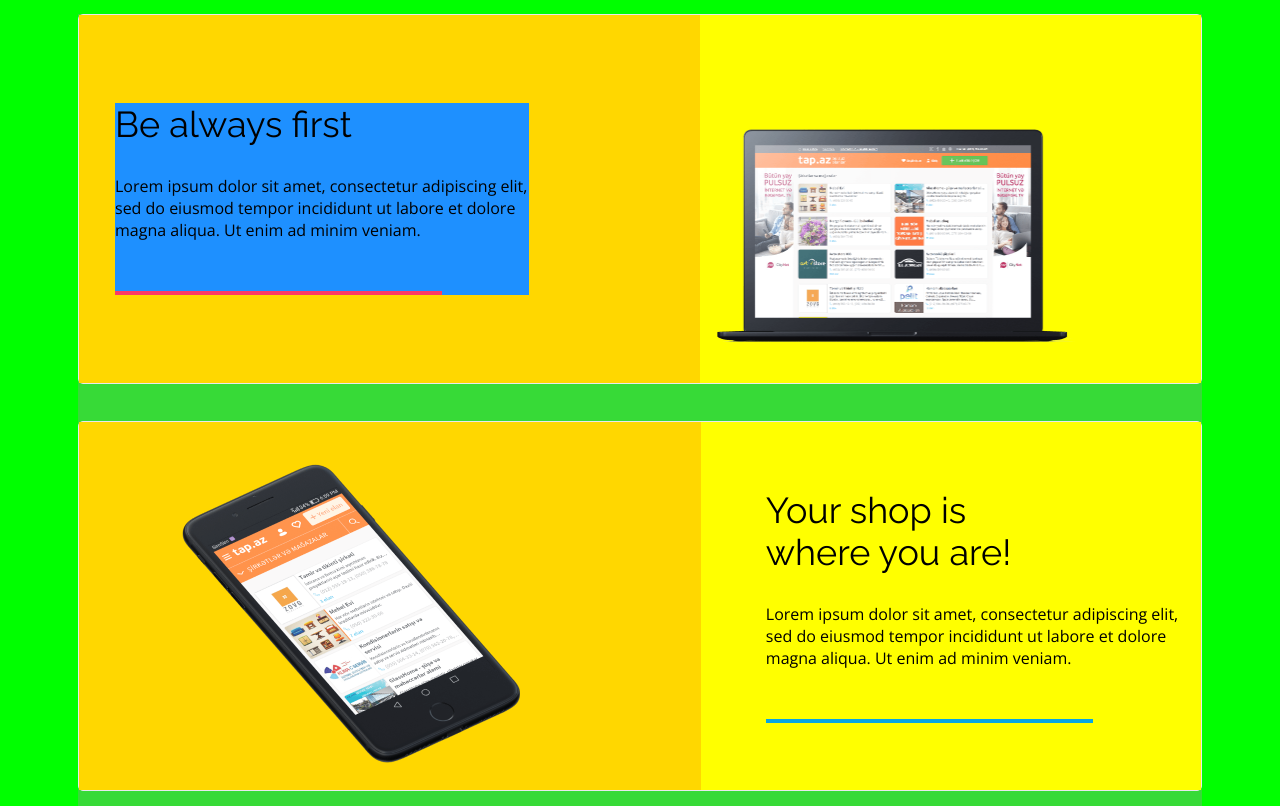
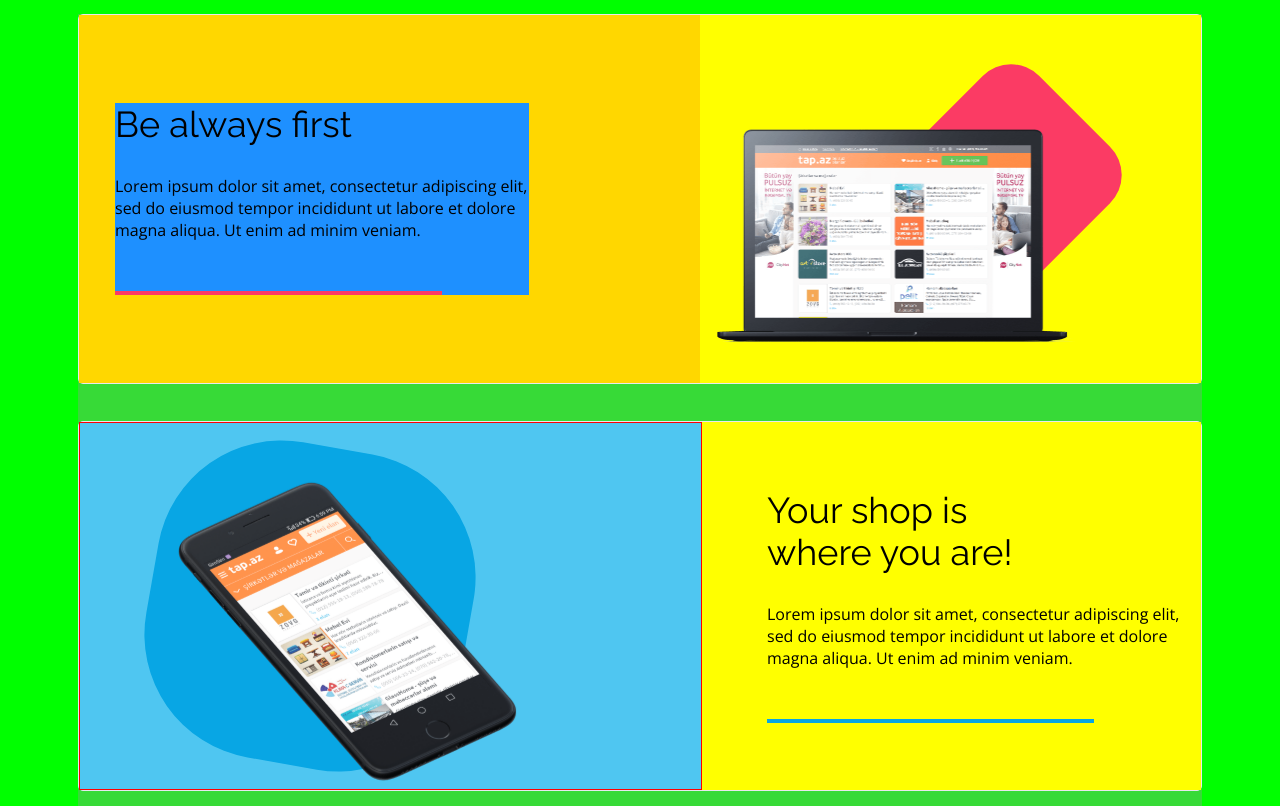
Before and after one commit to bobkoby5i/fe-css-best-shop, a plain HTML site: page index.html in a window 1280 px wide. Shown: the part 680-1486 px from the top of the page. Drawn offline with nearby package versions, Linux system fonts and the light colour scheme.

Commit message:
computer and iphone background shapes added

```diff
--- a/css/style.css
+++ b/css/style.css
@@ -295,8 +295,7 @@ h2 {
     background: var(--color3);
 }
 
-
-.benefits-article-computer-image {
+.benefits-article-computer-image-box {
     width: 501px;
     display: flex;
     flex-direction: column;
@@ -305,38 +304,79 @@ h2 {
     margin-left: -1px;
     padding-bottom: 38px;
     background-color: yellow;
+    position: relative;
 }
 
 
-
-.benefits-article-computer-image img{
+.computer__img {
     width: 386px;
     height: 219px;
+    z-index: 2;
 }
+
+.benefits-article-computer-image-box:after{
+    background-color: var(--color1);
+    border-radius: 40px;
+    content: "";
+    display: block;
+    height: 180px;
+    position: absolute;
+    right: 100px;
+    top: 70px;
+    transform: rotate(45deg);
+    width: 180px;
+    z-index: 1;
+}
+
 
 .benefits-article-phone {
     display: flex;
     margin-bottom: 37px;
     height: 370px;
-    background-color: #4ff14f;
+    background-color: #4fc6f1;
     border: 1px solid #E8E9ED;
     border-radius: 5px;
 }
 
-.benefits-article-phone-image{
+.benefits-article-phone-box-left{
+    background-color: darkgoldenrod;
+}
+
+
+
+.benefits-article-phone-image-box{
     display: flex;
     justify-content: center;
     flex-direction: column;
     width: 623px;
-    background-color: gold;
+    border: solid 1px #ff0000;
+    /*background-color: rgba(255, 215, 0, 0.2);*/
+    position: relative;
+    height: 368px;
 }
 
-.benefits-article-phone-image img{
+.phone-circle {
+    background-color: var(--color2);
+    border-radius: 39%;
+    transform: rotate(10deg);
+    height: 320px;
     margin-left: 70px;
-    margin-top: 29px;
+    margin-right: 233px;
+    width: 320px;
+}
+
+.phone__img{
+    position: relative;
+    transform: rotate(-10deg);
     width: 426px;
     height: 328px;
+    left: 0px;
+    top: 20px;
 }
+
+
+
+
 
 .benefits-article-phone-text {
     width: 501px;
@@ -346,6 +386,8 @@ h2 {
     justify-content: center;
     padding-left: 65px;
 }
+
+
 
 .benefits-article-phone-text h2 {
     margin-right: 170px;
--- a/index.html
+++ b/index.html
@@ -36,12 +36,11 @@
   </section>
 
 -->
-
   <section class="stats-section container">
     <h2>The most popular platform in country</h2>
     <div class="stats-section-articles container">
       <div class="stats-article">
-        <span class="circle color1"><img src="./images/Person.svg" alt="person" class="statistics__img_person"></span>
+        <div class="circle color1"><img src="./images/Person.svg" alt="person" class="statistics__img_person"></div>
         <h4>100000+</h4>
         <p>daily entries</p>
       </div>
@@ -57,6 +56,7 @@
       </div>
     </div>
   </section>
+
   <section class="benefits-section">
      <div class="container benefits-articles">
        <article class="benefits-article-computer">
@@ -66,13 +66,20 @@
              <p>Lorem ipsum dolor sit amet, consectetur adipiscing elit, sed do eiusmod tempor incididunt ut labore et dolore magna aliqua. Ut enim ad minim veniam.</p>
            </div>
          </div>
-         <div class="benefits-article-computer-image">
-           <img src="./images/Macbook.png">
+<!--         <div class="benefits-article-computer-image">-->
+<!--           <img src="./images/Macbook.png">-->
+<!--         </div>-->
+         <div class="benefits-article-computer-image-box">
+           <img src="./images/Macbook.png" alt="computer" class="computer__img">
          </div>
        </article>
+
        <article class="benefits-article-phone">
-         <div class="benefits-article-phone-image">
-           <img src="./images/iPhone.png">
+         <div class="benefits-article-phone-image-box">
+              <div class="phone-circle">
+                <img src="./images/iPhone.png" alt="iphone" class="phone__img">
+              </div>
+<!--              <img src="./images/iPhone.png">-->
          </div>
          <div class="benefits-article-phone-text line2">
            <h2>Your shop is where you are!</h2>
```
Also changed, not shown: css/solved_2.css (+33 -0 lines), solved.html (+2 -1 lines).
